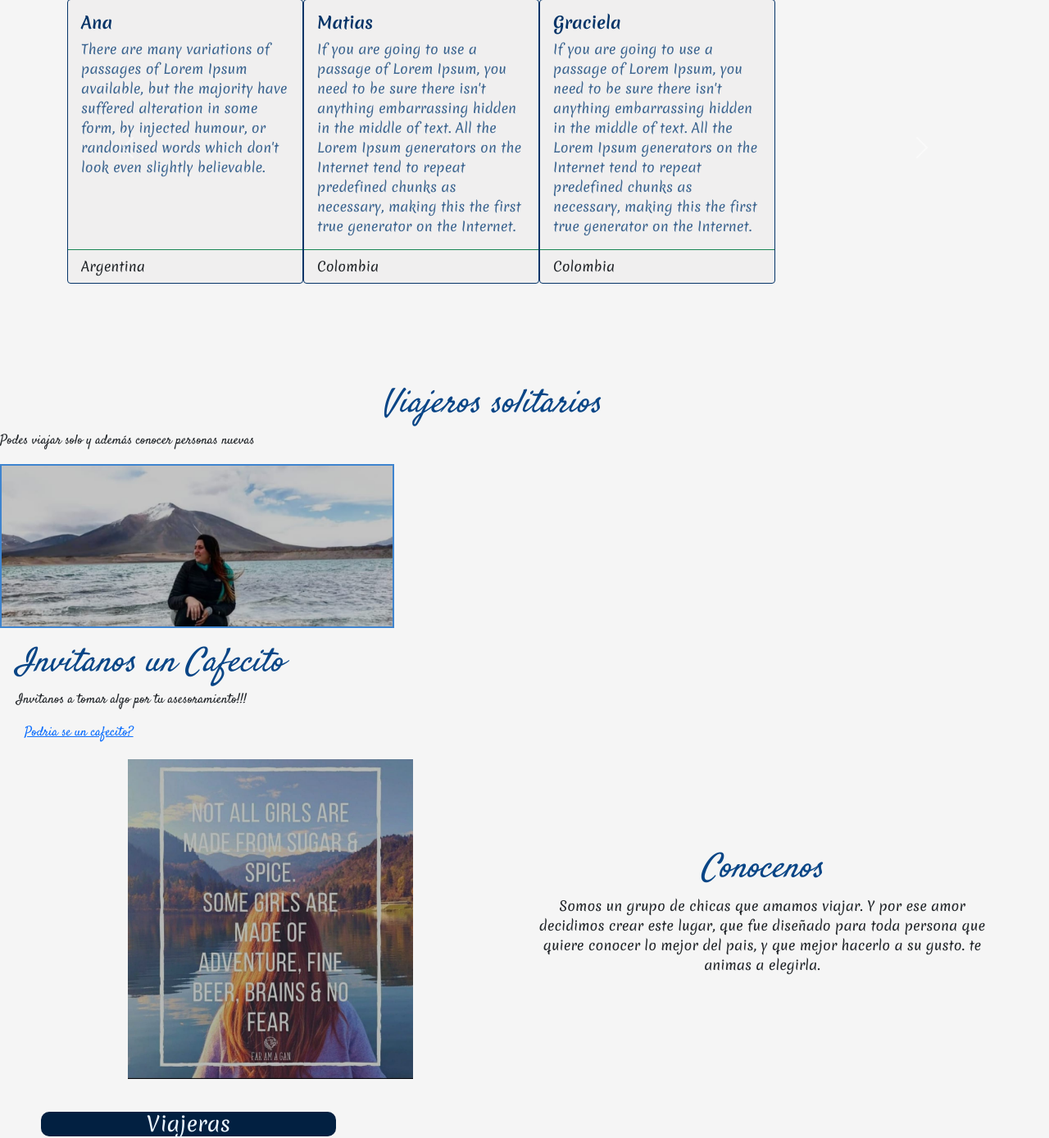
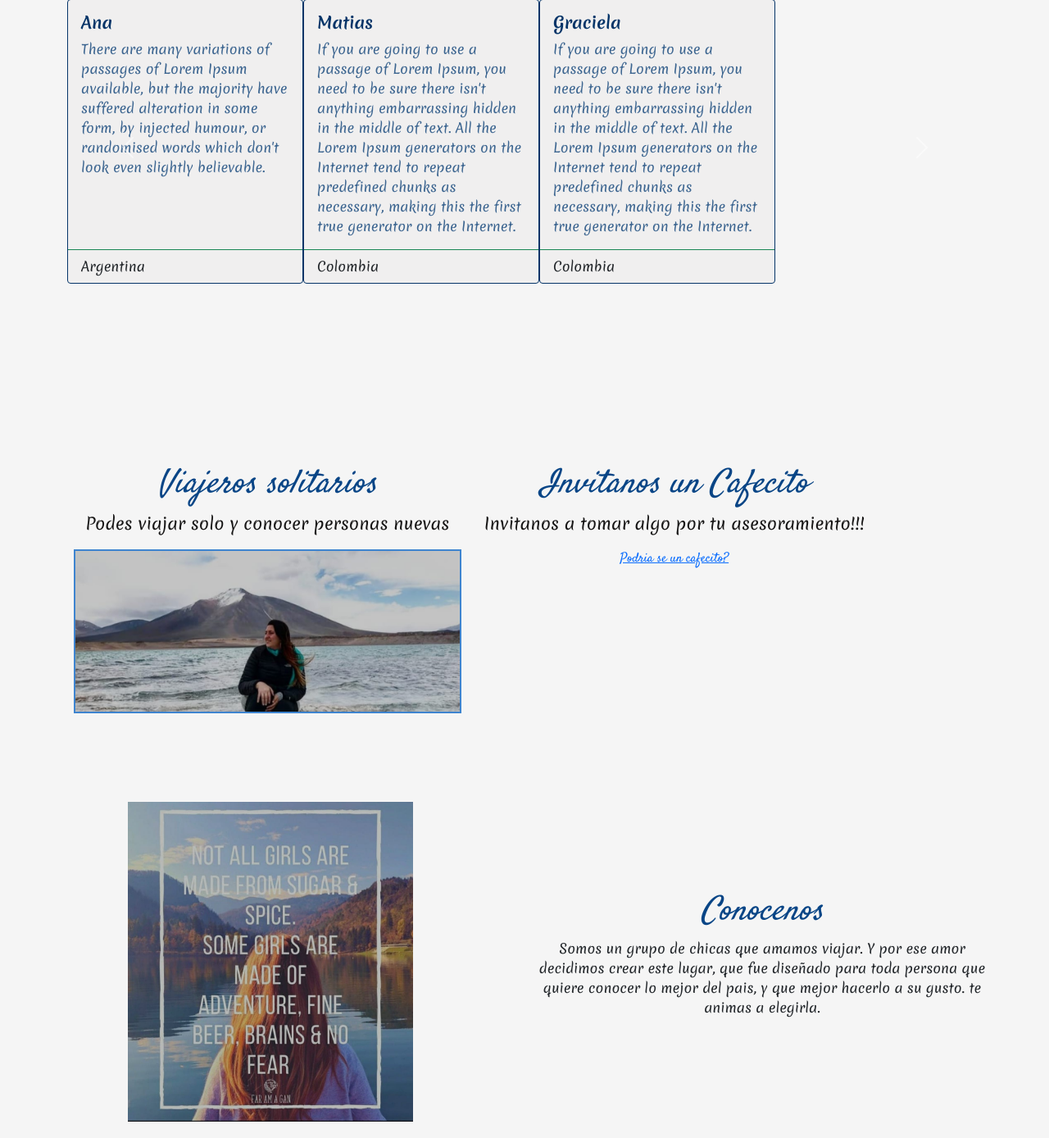
Before and after one commit to mariajpages/ProyectoFinal-website, a Node server app: page / in a window 1280 px wide; the page is wider, and only the part inside the window is pictured. Shown: the part 4382-5770 px from the top of that part at 82% size. Run offline with Node 20, Linux system fonts and the light colour scheme.

Commit message:
pagina principal

```diff
--- a/views/pages/pagina-principal.ejs
+++ b/views/pages/pagina-principal.ejs
@@ -291,16 +291,20 @@
       </div>
     </div>
   </section>
-  <section class="custom-otrosdatos">
-    <div class="title-otrosdatos">
-      <h2>Viajeros solitarios</h2>
-      <p class="p-viajeros-solitarios">Podes viajar solo y además conocer personas nuevas</p>
-      <img class="img-experiencias" src="../Img/viajes-solitarios.png" alt="Viejes soli">
-    </div>
-    <div class="title-vta">
-      <h2>Invitanos un Cafecito</h2>
-      <p class="p-viajeros-solitarios">Invitanos a tomar algo por tu asesoramiento!!!</p>
-      <a href="cafecito.app/">Podria se un cafecito?</a>
+  <section>
+    <div class="vta">
+      <div class="row d-flex">
+        <div class="col my-5  align-items-center">
+          <h2>Viajeros solitarios</h2>
+          <p class="p-experiencias">Podes viajar solo y conocer personas nuevas</p>
+          <img class="img-experiencias" src="../Img/viajes-solitarios.png" alt="Viejes soli">
+        </div>
+        <div class="col my-5 text-center">
+          <h2>Invitanos un Cafecito</h2>
+          <p class="p-experiencias">Invitanos a tomar algo por tu asesoramiento!!!</p>
+          <a class="text-aling-center" href="cafecito.app/">Podria se un cafecito?</a>
+        </div>
+      </div>
     </div>
   </section>
   <section>
```
